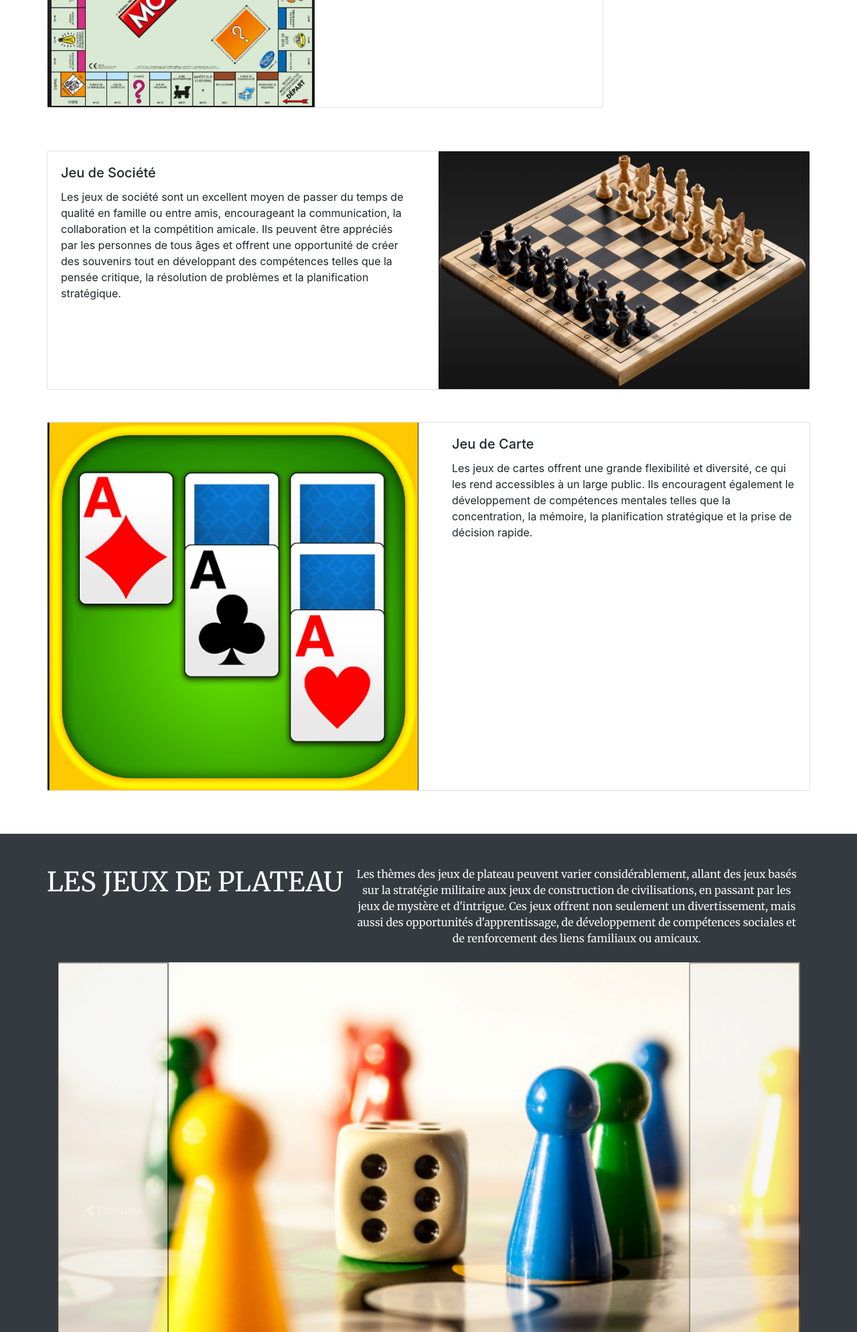
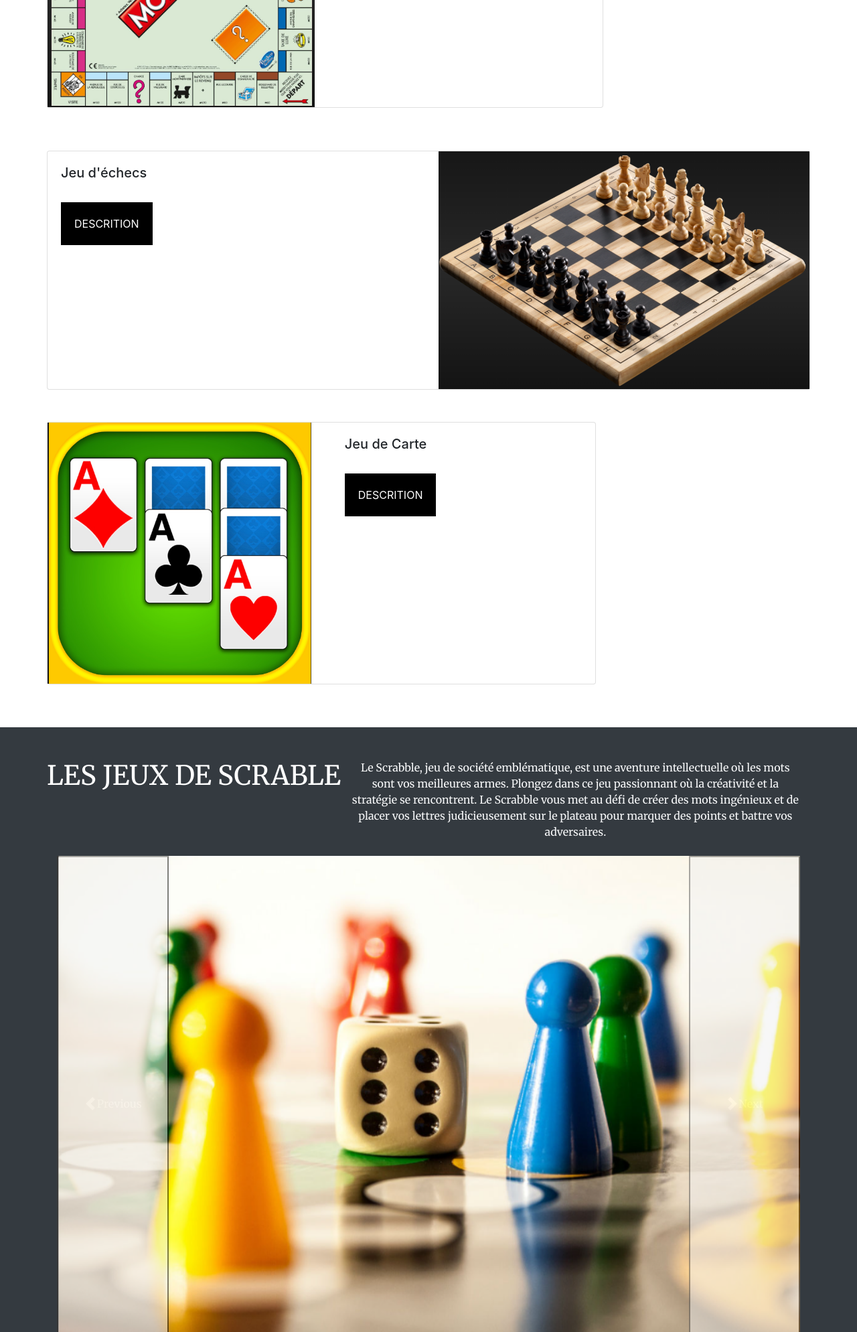
Before and after one commit to mortalla23/ProjetWeb, a PHP site: page / in a window 1280 px wide. Shown: the part 1084-3073 px from the top of the page at 67% size. Run offline with PHP 8.4, Linux system fonts and the light colour scheme; some web fonts are replaced.

Commit message:
modifications des jeux

```diff
--- a/index.php
+++ b/index.php
@@ -89,8 +89,18 @@
 
                       <div class="col-md-6">
                         <div class="card-body">
-                          <h5 class="card-title">Jeu de Société</h5>
-                          <p class="card-text">Les jeux de société sont un excellent moyen de passer du temps de qualité en famille ou entre amis, encourageant la communication, la collaboration et la compétition amicale. Ils peuvent être appréciés par les personnes de tous âges et offrent une opportunité de créer des souvenirs tout en développant des compétences telles que la pensée critique, la résolution de problèmes et la planification stratégique.</p>
+                          <h5 class="card-title">Jeu d'échecs</h5>
+
+                          <div class="dropdown">
+                            <button class="titre">DESCRITION</button>
+                            <div class="dropdown-child">
+
+                          <p> Jeu composé d'un plateau de 64 cases et de 32 pièces (16 pour chacun des deux joueurs).
+                              Le jeu consiste à mettre l'autre joueur échec et mat,
+                              c'est-à-dire que son roi est en prise et qu'il n'y a aucun coup possible pour l'en sortir.</p>
+
+                          </div>
+                            </div>
 
                         </div>
                       </div>
@@ -107,7 +117,18 @@
                       <div class="col-md-6">
                         <div class="card-body">
                           <h5 class="card-title">Jeu de Carte</h5>
-                          <p class="card-text">Les jeux de cartes offrent une grande flexibilité et diversité, ce qui les rend accessibles à un large public. Ils encouragent également le développement de compétences mentales telles que la concentration, la mémoire, la planification stratégique et la prise de décision rapide.</p>
+
+                          <div class="dropdown">
+                            <button class="titre">DESCRITION</button>
+                            <div class="dropdown-child">
+
+                            <p>Les jeux de cartes offrent une grande flexibilité et diversité,
+                             ce qui les rend accessibles à un large public.
+                             Ils encouragent également le développement de compétences mentales
+                             telles que la concentration, la mémoire, la planification stratégique et la prise de décision rapide.</p>
+
+                             </div>
+                          </div>
 
                         </div>
                       </div>
@@ -122,9 +143,13 @@
       <section class="cc-carousel merriweather bg-dark text-light text-center py-5">
         <div class="container">
             <div class="row">
-                <h1 class="text-uppercase text-center "> Les jeux de plateau </h1>
+                <h1 class="text-uppercase text-center "> Les jeux de Scrable </h1>
                     <div class="col pb-4">
-                        Les thèmes des jeux de plateau peuvent varier considérablement, allant des jeux basés sur la stratégie militaire aux jeux de construction de civilisations, en passant par les jeux de mystère et d'intrigue. Ces jeux offrent non seulement un divertissement, mais aussi des opportunités d'apprentissage, de développement de compétences sociales et de renforcement des liens familiaux ou amicaux.
+                            Le Scrabble, jeu de société emblématique,
+                             est une aventure intellectuelle où les mots sont vos meilleures armes.
+                             Plongez dans ce jeu passionnant où la créativité et la stratégie se rencontrent.
+                             Le Scrabble vous met au défi de créer des mots ingénieux et de placer vos lettres judicieusement sur le plateau
+                             pour marquer des points et battre vos adversaires.
                     </div>
             </div>
             <div id="carouselExampleInterval" class="carousel slide" data-bs-ride="carousel">
```
Also changed, not shown: listjeux.php (+5 -5 lines).
